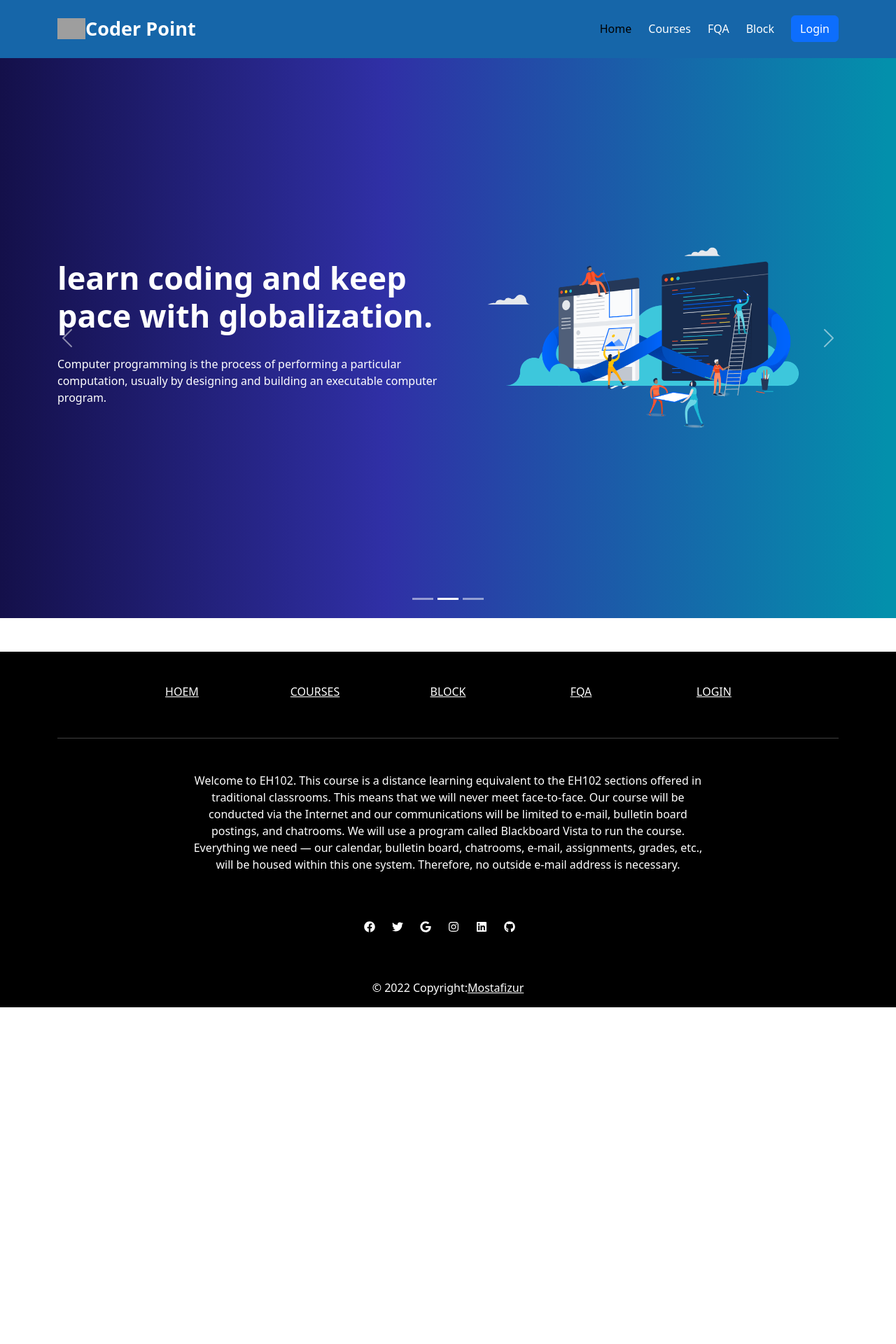
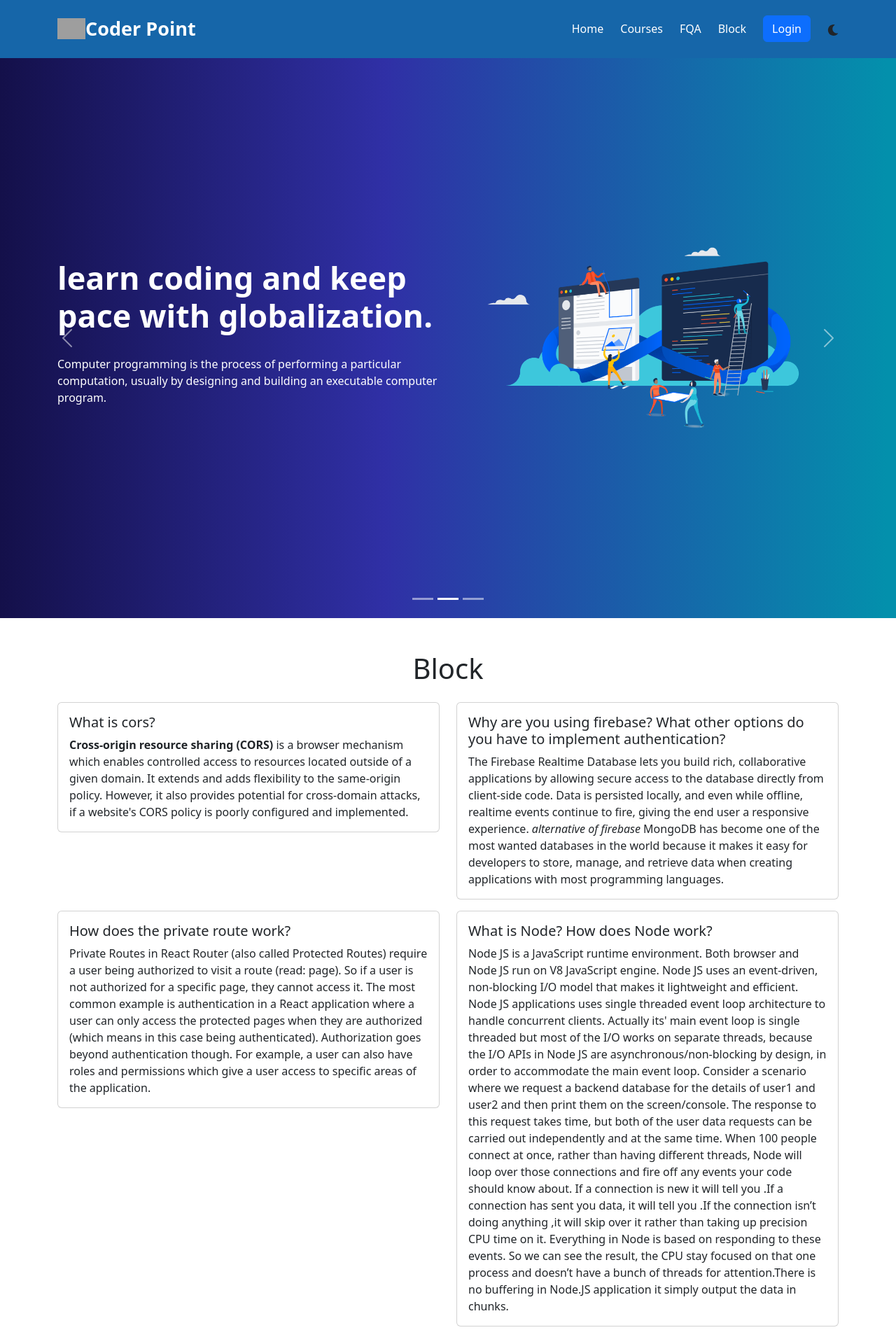
Before and after one commit to sagor-dh/Coder-Point-Client, a React (Create React App) app: page / in a window 1280 px wide. Shown: the top 1920 px of the page at 70% size. Before the commit the page ends 1487 px from the top, so only its background shows below. Built offline with nearby package versions, Linux system fonts and the light colour scheme; no server answers; grey boxes are pictures that could not be loaded.

Commit message:
added block and fqa page

```diff
--- /dev/null
+++ b/src/components/Block/Block.js
@@ -0,0 +1,58 @@
+import React from 'react'
+import Card from 'react-bootstrap/Card';
+
+function Block() {
+    return (
+        <div className='container mt-5'>
+            <div className="row">
+                <h1 className='text-center mb-4'>Block</h1>
+                <div className="col-lg-6 mb-3">
+                    <Card>
+                        <Card.Body>
+                            <Card.Title>What is cors?</Card.Title>
+                            <Card.Text>
+                                <b>Cross-origin resource sharing (CORS) </b> is a browser mechanism which enables controlled access to resources located outside of a given domain. It extends and adds flexibility to the same-origin policy. However, it also provides potential for cross-domain attacks, if a website's CORS policy is poorly configured and implemented.
+                            </Card.Text>
+                        </Card.Body>
+                    </Card>
+                </div>
+                <div className="col-lg-6 mb-3">
+                    <Card>
+                        <Card.Body>
+                            <Card.Title> Why are you using firebase? What other options do you have to implement authentication?</Card.Title>
+                            <Card.Text>
+                                The Firebase Realtime Database lets you build rich, collaborative applications by allowing secure access to the database directly from client-side code. Data is persisted locally, and even while offline, realtime events continue to fire, giving the end user a responsive experience. <i>alternative of firebase</i> MongoDB has become one of the most wanted databases in the world because it makes it easy for developers to store, manage, and retrieve data when creating applications with most programming languages.
+                            </Card.Text>
+                        </Card.Body>
+                    </Card>
+                </div>
+                <div className="col-lg-6 mb-3">
+                    <Card>
+                        <Card.Body>
+                            <Card.Title>How does the private route work?</Card.Title>
+                            <Card.Text>
+                                Private Routes in React Router (also called Protected Routes) require a user being authorized to visit a route (read: page). So if a user is not authorized for a specific page, they cannot access it. The most common example is authentication in a React application where a user can only access the protected pages when they are authorized (which means in this case being authenticated). Authorization goes beyond authentication though. For example, a user can also have roles and permissions which give a user access to specific areas of the application.
+                            </Card.Text>
+                        </Card.Body>
+                    </Card>
+                </div>
+                <div className='col-lg-6 mb-3'>
+                    <Card>
+                        <Card.Body>
+                            <Card.Title>What is Node? How does Node work?</Card.Title>
+                            <Card.Text>
+                                Node JS is a JavaScript runtime environment. Both browser and Node JS run on V8 JavaScript engine. Node JS uses an event-driven, non-blocking I/O model that makes it lightweight and efficient. Node JS applications uses single threaded event loop architecture to handle concurrent clients. Actually its' main event loop is single threaded but most of the I/O works on separate threads, because the I/O APIs in Node JS are asynchronous/non-blocking by design, in order to accommodate the main event loop. Consider a scenario where we request a backend database for the details of user1 and user2 and then print them on the screen/console. The response to this request takes time, but both of the user data requests can be carried out independently and at the same time. When 100 people connect at once, rather than having different threads, Node will loop over those connections and fire off any events your code should know about. If a connection is new it will tell you .If a connection has sent you data, it will tell you .If the connection isn’t doing anything ,it will skip over it rather than taking up precision CPU time on it. Everything in Node is based on responding to these events. So we can see the result, the CPU stay focused on that one process and doesn’t have a bunch of threads for attention.There is no buffering in Node.JS application it simply output the data in chunks.
+                            </Card.Text>
+                        </Card.Body>
+                    </Card>
+                </div>
+            </div>
+
+
+
+
+        </div>
+    )
+}
+
+export default Block
--- a/src/components/CoursDetails/CoursDetails.js
+++ b/src/components/CoursDetails/CoursDetails.js
@@ -40,7 +40,7 @@ function CoursDetails() {
                             <Card.Text className='mb-0 mt-4'><b>Duration:</b> <small>{cours.duration}</small></Card.Text>
                             <Card.Text><b>Price:</b> <small>${cours.price}</small></Card.Text>
                         </div>
-                        <Button variant="outline-dark" className='mt-4 premearBtn'> <NavLink className='text-black text-decoration-none ' to='/premearAccess'>Get premium access</NavLink> </Button>
+                        <Button variant="outline-dark" className='mt-4 premearBtn'> <NavLink className='text-black text-decoration-none ' to={`/premearAccess/${cours.id}`}>Get premium access</NavLink> </Button>
                     </Card.Body>
                 </div>
             </Card>
--- a/src/components/CoursesCards/CoursesCards.js
+++ b/src/components/CoursesCards/CoursesCards.js
@@ -21,8 +21,7 @@ function CoursesCards({ cours }) {
                     <Card.Body className="d-flex justify-content-center align-items-center flex-column text-center">
                         <Card.Text>{detalis.length > 100 ? <span>{detalis.slice(0,100) + '...'}</span>: <span>{detalis}</span>}</Card.Text>
                         <div>
-                            <Button className='me-2' variant="info">Add to Cart</Button>
-                            <Button className='ms-2' variant="outline-info">
+                            <Button variant="outline-info">
                                 <Link className='text-black text-decoration-none ' to={`/details/${id}`}>Details</Link>
                             </Button>
                         </div>
--- a/src/components/Footer/Footer.js
+++ b/src/components/Footer/Footer.js
@@ -64,7 +64,7 @@ function Footer() {
                             <div className="row d-flex justify-content-center">
                                 <div className="col-lg-8">
                                     <p>
-                                        Welcome to EH102. This course is a distance learning equivalent to the EH102 sections offered in traditional classrooms.
+                                        Welcome to coder point. This course is a distance learning equivalent to the coder point sections offered in traditional classrooms.
                                         This means that we will never meet face-to-face. Our course will be conducted via the Internet and our communications
                                         will be limited to e-mail, bulletin board postings, and chatrooms. We will use a program called Blackboard Vista to run the
                                         course. Everything we need — our calendar, bulletin board, chatrooms, e-mail, assignments, grades, etc., will be housed
--- /dev/null
+++ b/src/components/Fqa/Fqa.js
@@ -0,0 +1,13 @@
+import React from 'react'
+
+function Fqa() {
+  return (
+    <div className='container'>
+      <div className='min-vh-100 h-100 w-100 d-flex justify-content-center align-items-center'>
+        <h1 className=''>Comming soon...</h1>
+      </div>
+    </div>
+  )
+}
+
+export default Fqa
--- a/src/components/Header/Header.js
+++ b/src/components/Header/Header.js
@@ -1,5 +1,4 @@
-import React from 'react'
-import { useState } from 'react';
+import React, { useState } from 'react'
 import { useContext } from 'react';
 import { Button } from 'react-bootstrap';
 import Container from 'react-bootstrap/Container';
@@ -7,16 +6,16 @@ import Nav from 'react-bootstrap/Nav';
 import Navbar from 'react-bootstrap/Navbar';
 import { NavLink } from 'react-router-dom';
 import { AuthContext } from '../../context/AuthProvider/AuthProvider';
+import { FaMoon, FaSun } from "react-icons/fa";
+
 import './Header.css'
 
 function Header() {
     const { user, userLogOut } = useContext(AuthContext)
-    const [logoutToggle, setLogoutToggle] = useState(true)
-
-    const handleLogoutToggle = () => {
-        setLogoutToggle((currentValue) => !currentValue)
+    const [mood, setMood] = useState(false)
+    const handleMood = () =>{
+        setMood((currentMood)=> !currentMood)
     }
-
     return (
         <div>
             <Navbar expand="lg" className='navbar py-3'>
@@ -30,27 +29,26 @@ function Header() {
                     </Navbar.Brand>
                     <Navbar.Toggle aria-controls="basic-navbar-nav" />
                     <Navbar.Collapse id="basic-navbar-nav">
-                        <Nav className="ms-auto d-flex align-items-center position-relative">
-                            <NavLink className={({ isActive }) => isActive ? 'text-decoration-none text-black me-4' : 'text-decoration-none text-white me-4'} to='/'>Home</NavLink>
+                        <Nav className='ms-auto d-flex align-items-center'>
+                            <NavLink className={({ isActive }) => isActive ? 'text-decoration-none text-black me-4' : 'text-decoration-none text-white me-4'} to='/home'>Home</NavLink>
 
                             <NavLink className={({ isActive }) => isActive ? 'text-decoration-none text-black me-4' : 'text-decoration-none text-white me-4'} to='/courses'>Courses</NavLink>
 
                             <NavLink className={({ isActive }) => isActive ? 'text-decoration-none text-black me-4' : 'text-decoration-none text-white me-4'} to='/fqa'>FQA</NavLink>
 
                             <NavLink className={({ isActive }) => isActive ? 'text-decoration-none text-black me-4' : 'text-decoration-none text-white me-4'} to='/block'>Block</NavLink>
+
                             {
                                 user && user?.uid ? <>
-                                    <img onClick={handleLogoutToggle} title={user.displayName} src={user.photoURL ? user.photoURL : `https://www.kindpng.com/picc/m/146-1468390_transparent-shadow-person-png-missing-profile-picture-icon.png`} alt={user.displayName} className="user_photo" />
+                                    <img title={user.displayName} src={user.photoURL ? user.photoURL : `https://www.kindpng.com/picc/m/146-1468390_transparent-shadow-person-png-missing-profile-picture-icon.png`} alt={user.displayName} className="user_photo" />
 
-                                    <div className={`position-absolute end-0 top-100 p-2 dropdown_info  ${logoutToggle ? 'd-none' : 'd-block'}`}>
-                                        <h5>Setting</h5>
-                                        <hr />
-                                        <h5 onClick={() => userLogOut()} className='logout_Btn'>Log Out</h5>
-                                    </div>
-
+                                    <Button variant='info' onClick={() => userLogOut()} className='logout_Btn text-white'>Log Out</Button>
                                 </> : <Button> <NavLink className='text-white  text-decoration-none' to='/login'>Login</NavLink></Button>
 
                             }
+                            <div onClick={handleMood} className='ms-4'>
+                                {mood?<FaSun/>:<FaMoon/>}
+                            </div>
                         </Nav>
                     </Navbar.Collapse>
                 </Container>
--- a/src/components/Home/Home.js
+++ b/src/components/Home/Home.js
@@ -3,10 +3,12 @@ import Carousel from 'react-bootstrap/Carousel';
 import img1 from '../../images/img1.png'
 import img2 from '../../images/img2.png'
 import img3 from '../../images/img3.png'
+import Block from '../Block/Block';
 import './Home.css'
 
 const Home = () => {
     return (
+        <>
             <div className='banner'>
                 <Carousel>
                     <Carousel.Item >
@@ -59,6 +61,9 @@ const Home = () => {
                     </Carousel.Item>
                 </Carousel>
             </div>
+            <Block />
+        </>
+
     )
 }
 export default Home
```
Also changed, not shown: src/components/CheckOut/CheckOut.js (+11 -10 lines), src/routes/Router.js (+17 -3 lines). Lines whose indentation alone changed are shown as unchanged.
